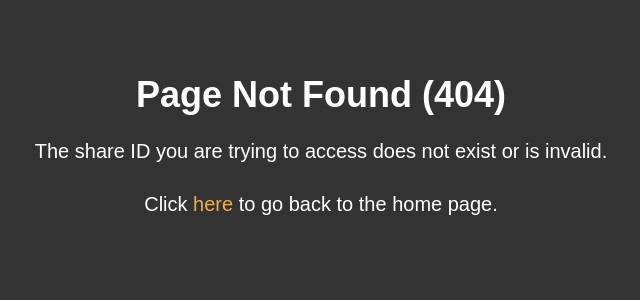
After one commit to saerio/localshare-py, a Flask app: page /404/shares in a window 1280 px wide. The commit adds this page. Shown: the top 300 px of the page, without its empty margins (319-959 px from the left). Run offline with Flask 3, Linux system fonts and the light colour scheme.

Commit message:
added a 404 page changed some css and added a nice GUI

```diff
--- a/Static/sharesmain.css
+++ b/Static/sharesmain.css
@@ -11,7 +11,7 @@ body {
     justify-content: center;
     align-items: center;
     min-height: 100vh; /* Set the container height to at least 100% of the viewport height */
-    background-color: #000; /* Black background */
+    background-color: #383434; /* Black background */
     color: #fff; /* Text color */
 }
 
@@ -24,7 +24,7 @@ body {
 
 /* Center the share-lane div horizontally and vertically */
 .share-lane {
-    background-color: #000; /* Black background for the lane */
+    background-color: #383434; /* Black background for the lane */
     color: #fff;
     border-radius: 5px;
     padding: 20px; /* Add padding to create space between heading and text */
--- /dev/null
+++ b/Templates/404.html
@@ -0,0 +1,40 @@
+<!DOCTYPE html>
+<html>
+<head>
+    <title>Page Not Found</title>
+    <meta name="viewport" content="width=device-width, initial-scale=1">
+    <style>
+        body {
+            background-color: #333;
+            color: #fff;
+            font-family: Arial, sans-serif;
+            text-align: center;
+            margin: 0;
+            padding: 50px; /* Add padding to center the content */
+        }
+
+        h1 {
+            font-size: 36px;
+        }
+
+        p {
+            font-size: 20px;
+            margin-bottom: 30px;
+        }
+
+        a {
+            color: #f0ad4e;
+            text-decoration: none;
+        }
+
+        a:hover {
+            text-decoration: underline;
+        }
+    </style>
+</head>
+<body>
+    <h1>Page Not Found (404)</h1>
+    <p>The share ID you are trying to access does not exist or is invalid.</p>
+    <p>Click <a href="/">here</a> to go back to the home page.</p>
+</body>
+</html>
--- a/app.py
+++ b/app.py
@@ -1,6 +1,6 @@
 import os
 import uuid
-from flask import Flask, request, jsonify, render_template, send_from_directory, make_response
+from flask import Flask, request, jsonify, render_template, send_from_directory, make_response, redirect
 import base64
 
 app = Flask(__name__)
@@ -67,7 +67,7 @@ def visualize_share(shareid):
     try:
         uuid.UUID(shareid)
     except ValueError:
-        return jsonify({"error": "Invalid share UUID"}), 400
+        return redirect("/404/shares")
 
     # Render the share_visualizer.html template
     return render_template("share_visualizer.html")
@@ -84,5 +84,9 @@ def serve_css():
 def serve_shares_css():
     return send_from_directory(os.path.join(app.root_path, 'static'), 'sharesmain.css', mimetype='text/css')
 
+@app.route('/404/shares')
+def serve_404_error():
+    return render_template("404.html")
+
 if __name__ == "__main__":
     app.run(host="0.0.0.0", port=5000)
```
Also changed, not shown: Templates/share_visualizer.html (+13 -3 lines).
